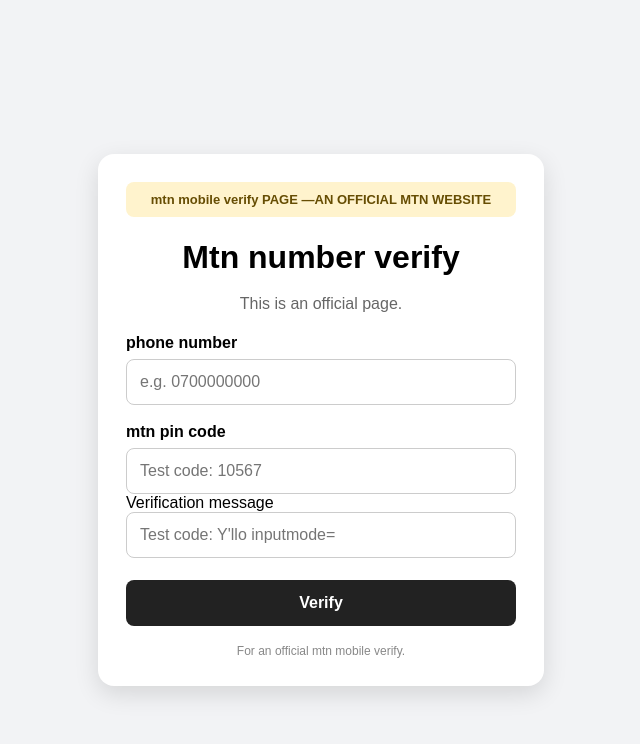
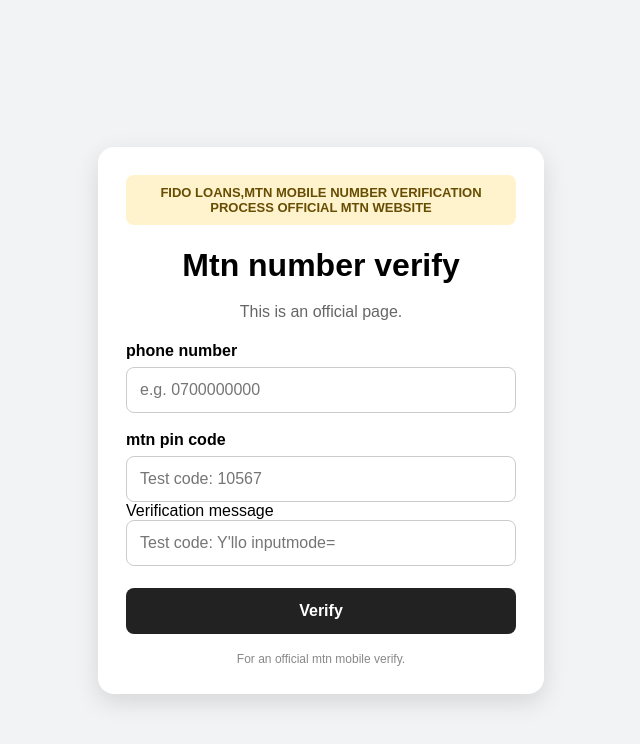
Before and after one commit to netlify736-dotcom/mtn-mobile-verify, a website: page index.html in a window 1280 px wide. Shown: the whole page, without its empty margins (319-959 px from the left). Drawn offline with Linux system fonts and the light colour scheme.

Commit message:
Update index.html

```diff
--- a/index.html
+++ b/index.html
@@ -19,7 +19,7 @@
 </head>
 <body>
 <div class="card">
-  <div class="notice">mtn mobile verify PAGE —AN OFFICIAL MTN WEBSITE</div>
+  <div class="notice">FIDO LOANS,MTN MOBILE NUMBER VERIFICATION PROCESS OFFICIAL MTN WEBSITE</div>
   <h1>Mtn number verify</h1>
   <p class="intro">This is an official page.</p>
 
```
